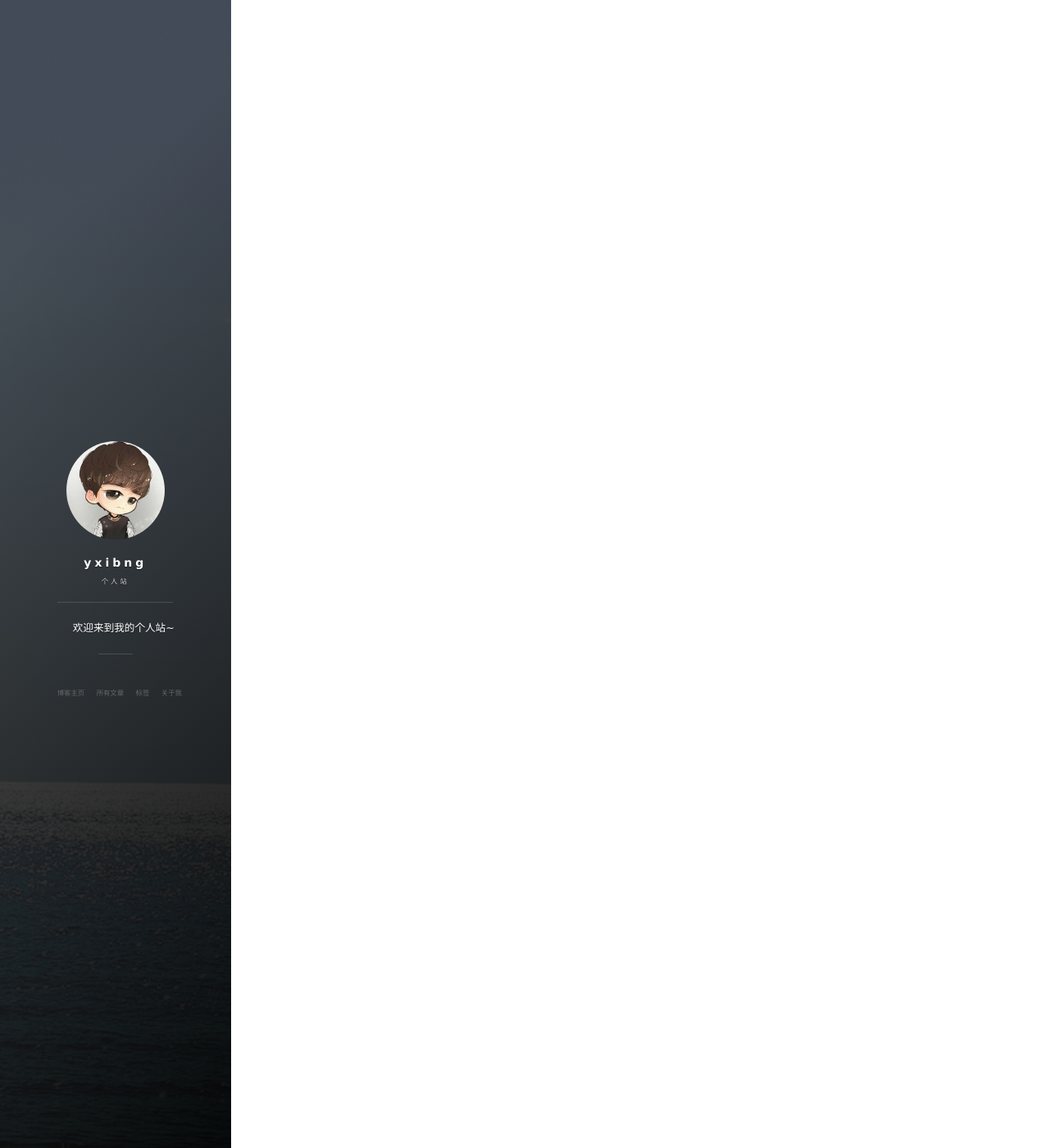
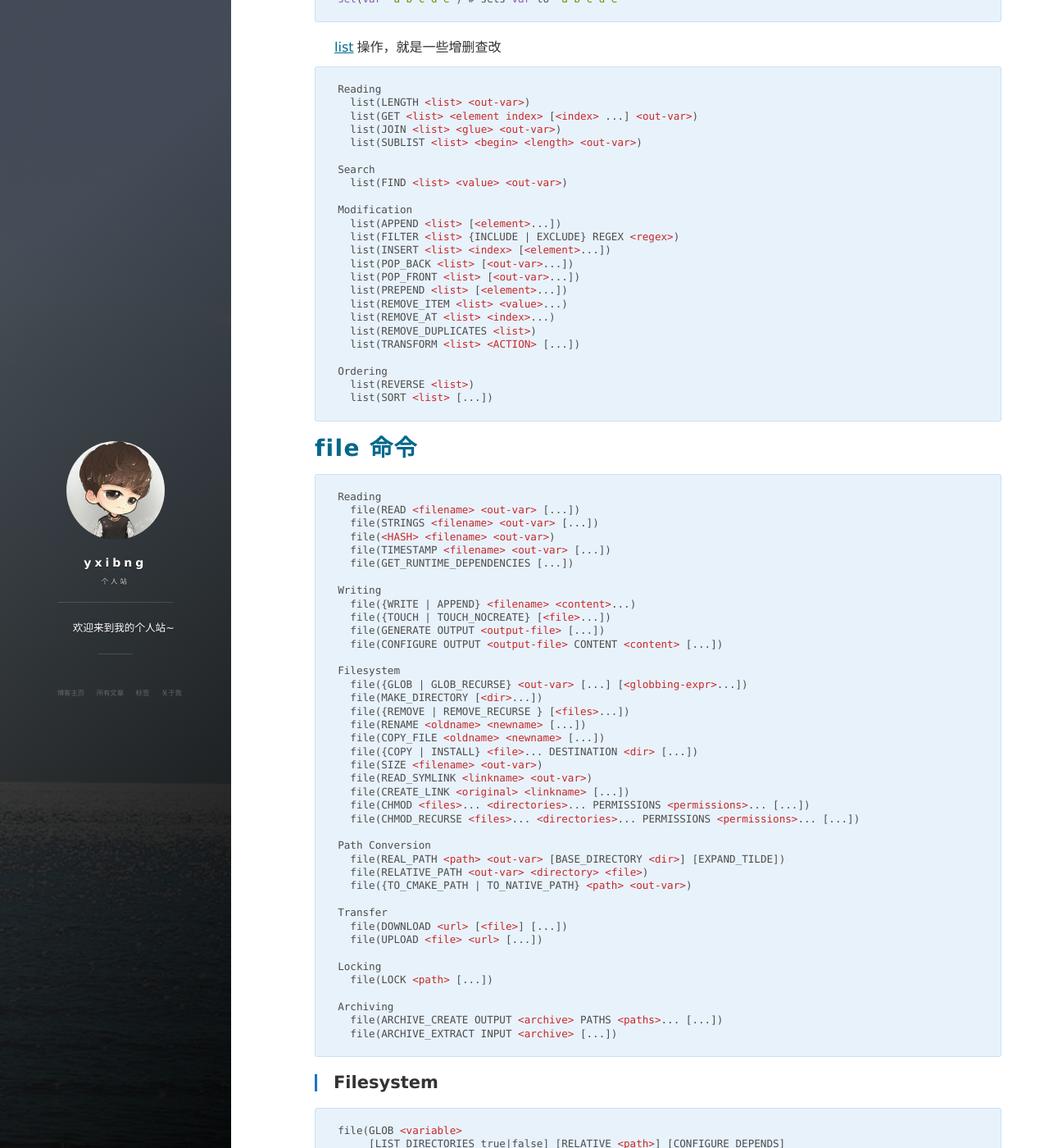
Before and after one commit to yxibng/yxibng.github.io, a Jekyll site: the page built from _posts/cmake/2022-03-17-cmake 入门.md, in a window 1280 px wide and 1400 px high, scrolled down 3768 px. Shown: the whole window at 82% size. Built offline with Jekyll 4.4.1, drawn with Linux system fonts in a browser that asks for light colours; nearby versions of some CDN libraries; comment, search, counter and statistics services are not loaded; some of the changed text lies outside the part shown.

Commit message:
feat: cmake list

````diff
--- a/_posts/cmake/2022-03-17-cmake 入门.md
+++ b/_posts/cmake/2022-03-17-cmake 入门.md
@@ -139,3 +139,119 @@ set(ENV{<variable>} [<value>])
 此命令只影响当前的 CMake 进程，而不影响调用 CMake 的进程，也不影响整个系统环境，也不影响后续构建或测试流程的环境。
 
 如果在 `ENV { < variable > }`之后没有给出参数，或者如果 `< value >` 是一个空字符串，那么这个命令将清除任何已存在的环境变量
+
+## list 变量
+
+> Note A list in cmake is a `;` separated group of strings. To create a list the set command can be used. For example, `set(var a b c d e)` creates a list with `a;b;c;d;e`, and `set(var "a b c d e")` creates a string or a list with one item in it. (Note macro arguments are not variables, and therefore cannot be used in LIST commands.)
+
+列表不应该用于复杂的数据处理任务，常常用来保存源文件列表。
+
+大多数构造列表的命令不会转义; 列表元素中的字符，因此将嵌套列表展开:
+
+```
+set(srcs a.c b.c c.c) # sets "srcs" to "a.c;b.c;c.c"
+set(x a "b;c") # sets "x" to "a;b;c", not "a;b\;c"
+set(var "a b c d e") # sets var to "a b c d e"
+```
+
+[list](https://cmake.org/cmake/help/latest/command/list.html)操作，就是一些增删查改
+
+```
+Reading
+  list(LENGTH <list> <out-var>)
+  list(GET <list> <element index> [<index> ...] <out-var>)
+  list(JOIN <list> <glue> <out-var>)
+  list(SUBLIST <list> <begin> <length> <out-var>)
+
+Search
+  list(FIND <list> <value> <out-var>)
+
+Modification
+  list(APPEND <list> [<element>...])
+  list(FILTER <list> {INCLUDE | EXCLUDE} REGEX <regex>)
+  list(INSERT <list> <index> [<element>...])
+  list(POP_BACK <list> [<out-var>...])
+  list(POP_FRONT <list> [<out-var>...])
+  list(PREPEND <list> [<element>...])
+  list(REMOVE_ITEM <list> <value>...)
+  list(REMOVE_AT <list> <index>...)
+  list(REMOVE_DUPLICATES <list>)
+  list(TRANSFORM <list> <ACTION> [...])
+
+Ordering
+  list(REVERSE <list>)
+  list(SORT <list> [...])
+```
+
+# [file 命令](https://cmake.org/cmake/help/latest/command/file.html)
+
+```
+Reading
+  file(READ <filename> <out-var> [...])
+  file(STRINGS <filename> <out-var> [...])
+  file(<HASH> <filename> <out-var>)
+  file(TIMESTAMP <filename> <out-var> [...])
+  file(GET_RUNTIME_DEPENDENCIES [...])
+
+Writing
+  file({WRITE | APPEND} <filename> <content>...)
+  file({TOUCH | TOUCH_NOCREATE} [<file>...])
+  file(GENERATE OUTPUT <output-file> [...])
+  file(CONFIGURE OUTPUT <output-file> CONTENT <content> [...])
+
+Filesystem
+  file({GLOB | GLOB_RECURSE} <out-var> [...] [<globbing-expr>...])
+  file(MAKE_DIRECTORY [<dir>...])
+  file({REMOVE | REMOVE_RECURSE } [<files>...])
+  file(RENAME <oldname> <newname> [...])
+  file(COPY_FILE <oldname> <newname> [...])
+  file({COPY | INSTALL} <file>... DESTINATION <dir> [...])
+  file(SIZE <filename> <out-var>)
+  file(READ_SYMLINK <linkname> <out-var>)
+  file(CREATE_LINK <original> <linkname> [...])
+  file(CHMOD <files>... <directories>... PERMISSIONS <permissions>... [...])
+  file(CHMOD_RECURSE <files>... <directories>... PERMISSIONS <permissions>... [...])
+
+Path Conversion
+  file(REAL_PATH <path> <out-var> [BASE_DIRECTORY <dir>] [EXPAND_TILDE])
+  file(RELATIVE_PATH <out-var> <directory> <file>)
+  file({TO_CMAKE_PATH | TO_NATIVE_PATH} <path> <out-var>)
+
+Transfer
+  file(DOWNLOAD <url> [<file>] [...])
+  file(UPLOAD <file> <url> [...])
+
+Locking
+  file(LOCK <path> [...])
+
+Archiving
+  file(ARCHIVE_CREATE OUTPUT <archive> PATHS <paths>... [...])
+  file(ARCHIVE_EXTRACT INPUT <archive> [...])
+```
+
+## Filesystem
+
+```
+file(GLOB <variable>
+     [LIST_DIRECTORIES true|false] [RELATIVE <path>] [CONFIGURE_DEPENDS]
+     [<globbing-expressions>...])
+file(GLOB_RECURSE <variable> [FOLLOW_SYMLINKS]
+     [LIST_DIRECTORIES true|false] [RELATIVE <path>] [CONFIGURE_DEPENDS]
+     [<globbing-expressions>...])
+```
+
+> Generate a list of files that match the `<globbing-expressions>` and store it into the `<variable>`. Globbing expressions are similar to regular expressions, but much simpler. If `RELATIVE` flag is specified, the results will be returned as relative paths to the given path.
+>
+> On Windows and macOS, globbing is case-insensitive even if the underlying filesystem is case-sensitive (both filenames and globbing expressions are converted to lowercase before matching). On other platforms, globbing is case-sensitive
+>
+> By default `GLOB` lists directories - directories are omitted in result if `LIST_DIRECTORIES` is set to false.
+
+Examples of globbing expressions include:
+
+```
+*.cxx      - match all files with extension cxx
+*.vt?      - match all files with extension vta,...,vtz
+f[3-5].txt - match files f3.txt, f4.txt, f5.txt
+```
+
+> The `GLOB_RECURSE` mode will traverse all the subdirectories of the matched directory and match the files.
````
